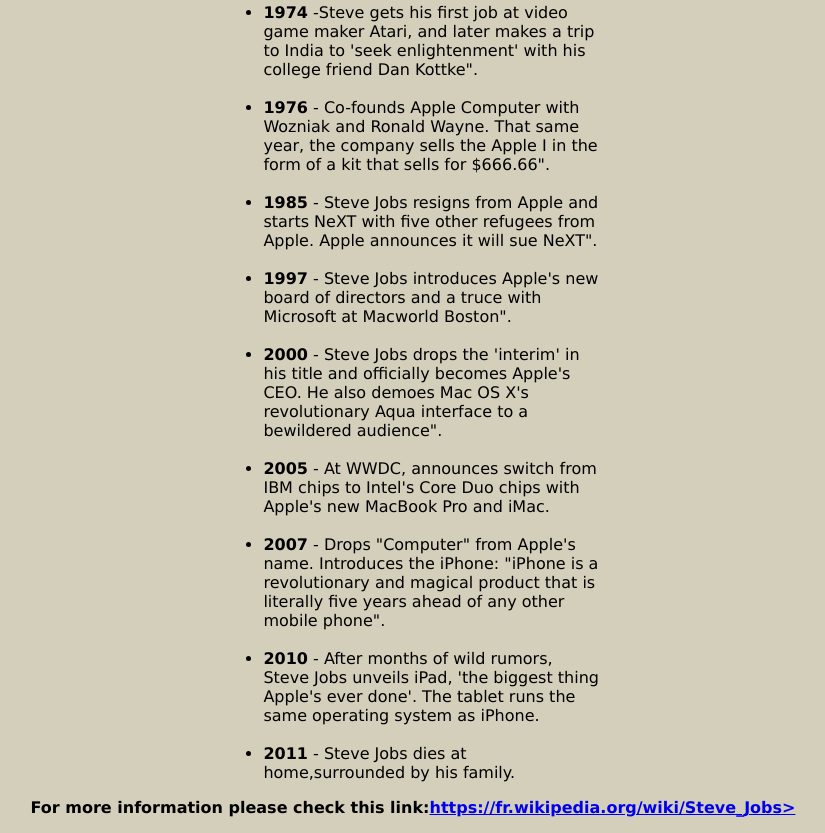
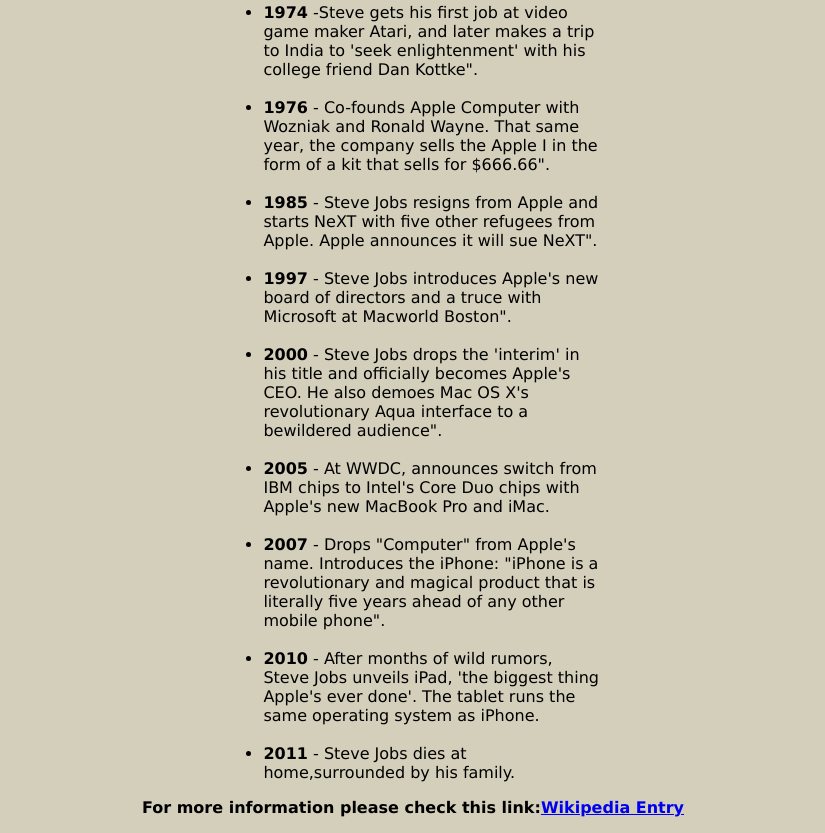
Before and after one commit to kamal211/BIOGRAPHIE, a plain HTML site: page index.html in a window 1280 px wide. Shown: the part 801-1634 px from the top of the page, without its empty margins (227-1052 px from the left). Drawn offline with Linux system fonts and the light colour scheme.

Commit message:
Add files via upload

```diff
--- a/index.html
+++ b/index.html
@@ -58,8 +58,7 @@
 
         </ul>
     </Div>
-    <p> <strong>For more information please check this link:<a
-                href="url">https://fr.wikipedia.org/wiki/Steve_Jobs></a></strong></p>
+    <p> <strong>For more information please check this link:<a  href="https://fr.wikipedia.org/wiki/Steve_Jobs"  target="_blank">Wikipedia Entry</a></strong></p>
     </div>
 </body>
 
```
